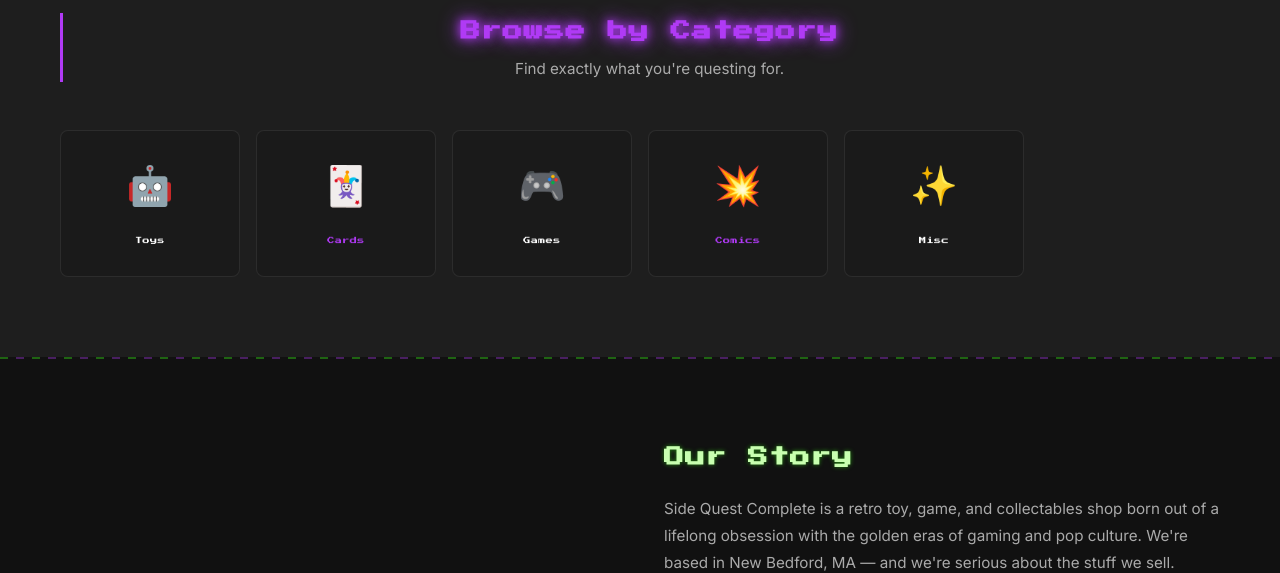
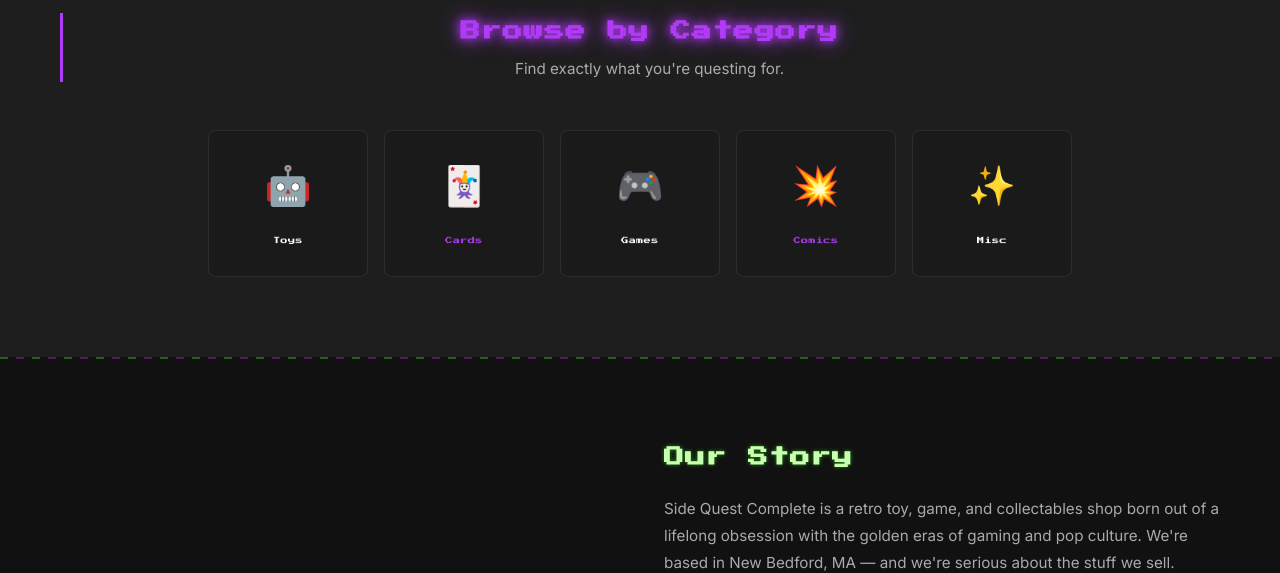
Before and after one commit to GothamCityEmployee/side-quest-complete, a plain HTML site: page index.html in a window 1280 px wide. Shown: the part 1640-2213 px from the top of the page. Drawn offline with nearby package versions, Linux system fonts and the light colour scheme; no server answers; animation ran at ten frames a second.

Commit message:
fix: center category tiles using flexbox

```diff
--- a/styles.css
+++ b/styles.css
@@ -680,13 +680,18 @@ ul { list-style: none; }
 }
 
 .categories-grid {
-  display: grid;
-  grid-template-columns: repeat(2, 1fr);
+  display: flex;
+  flex-wrap: wrap;
+  justify-content: center;
   gap: 16px;
 }
 
-@media (min-width: 600px) { .categories-grid { grid-template-columns: repeat(3, 1fr); } }
-@media (min-width: 900px) { .categories-grid { grid-template-columns: repeat(6, 1fr); } }
+.categories-grid .category-tile {
+  flex: 0 1 calc(50% - 8px);
+}
+
+@media (min-width: 600px) { .categories-grid .category-tile { flex: 0 1 calc(33.333% - 12px); } }
+@media (min-width: 900px) { .categories-grid .category-tile { flex: 0 1 160px; } }
 
 .category-tile {
   background: var(--bg-card);
```
